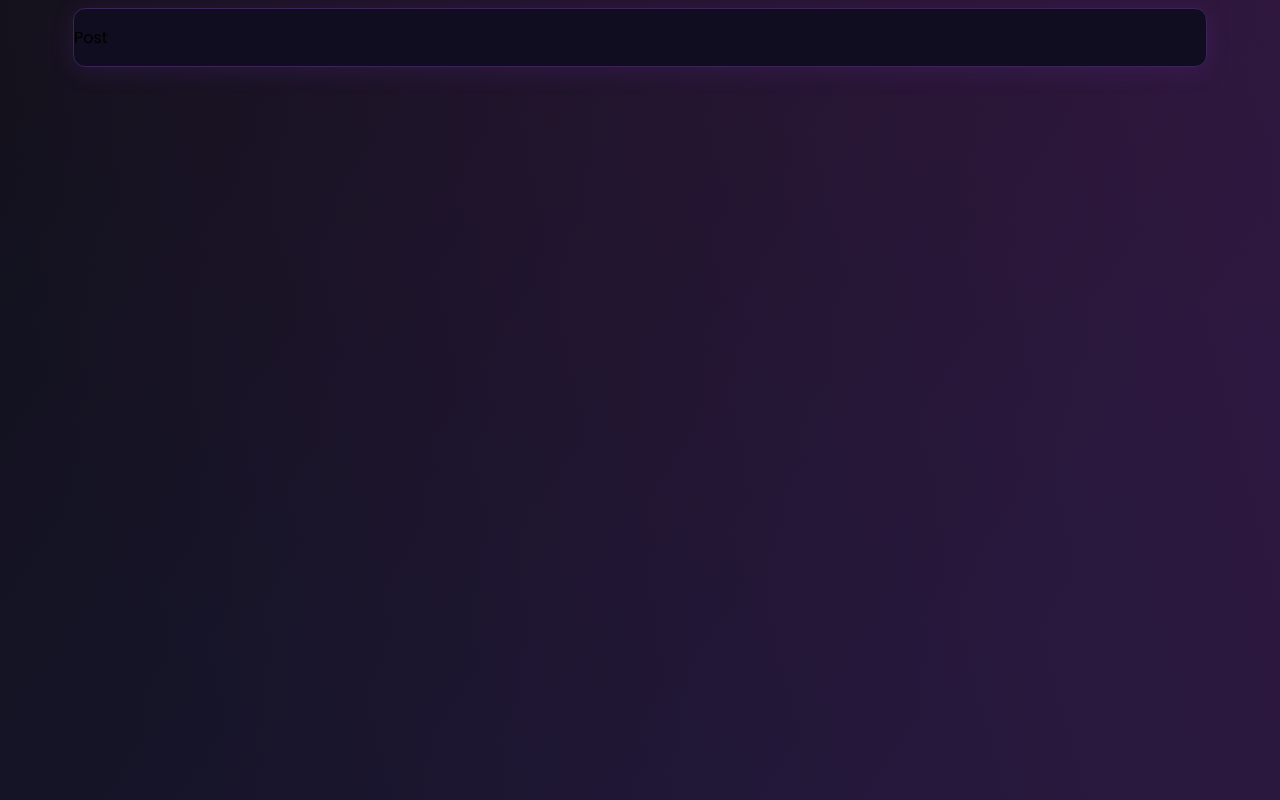
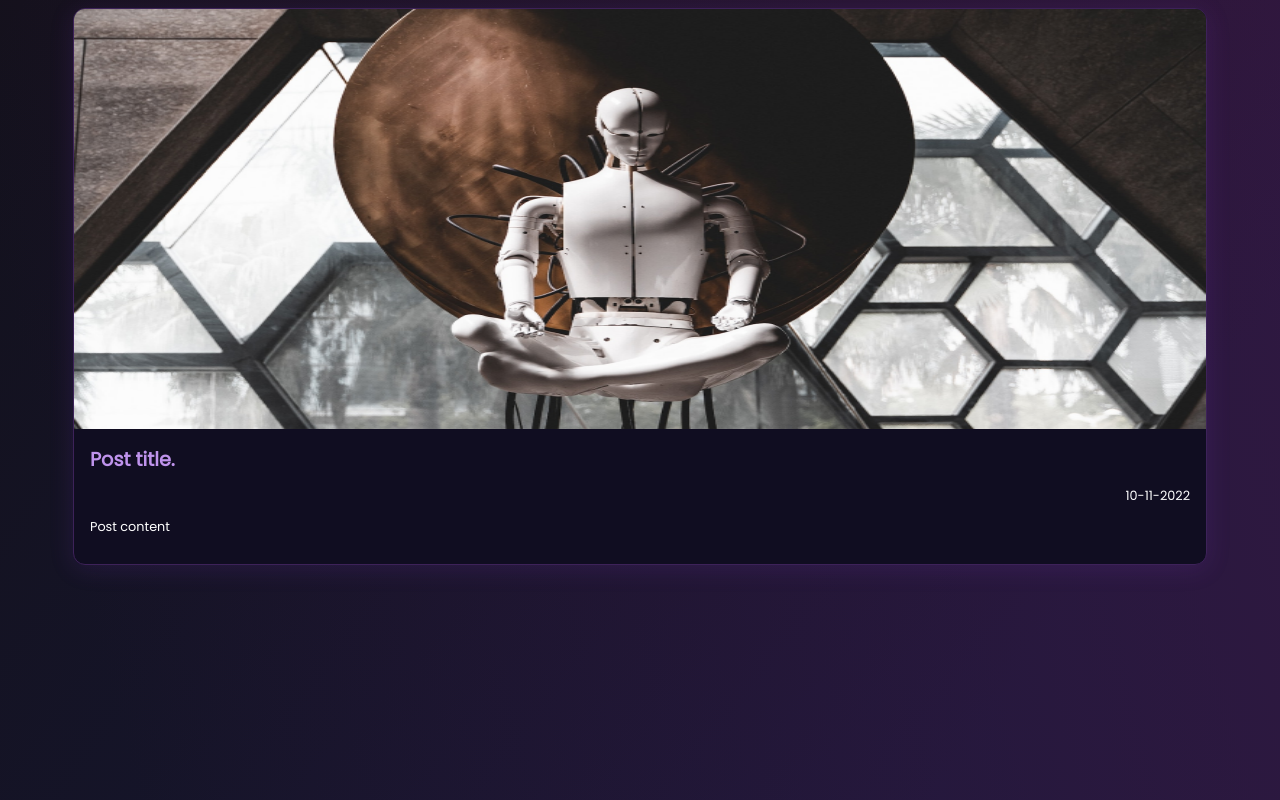
Before and after one commit to MarcinFilipek/my-website, a Next.js app: page /posts/1 in a window 1280 px wide. Built offline with nearby package versions, Linux system fonts and the light colour scheme.

Commit message:
styled post page, test image

```diff
--- a/components/Post/Post.js
+++ b/components/Post/Post.js
@@ -1,7 +1,14 @@
+import Image from "next/image";
 import styles from "./Post.module.scss";
+import art from "./images/2.png";
 
 export const Post = () => (
   <div className={styles.container}>
-    <p>Post</p>
+    <Image src={art} alt="Post image" width={782} />
+    <div className={styles.content}>
+      <span className={styles.title}>Post title.</span>
+      <p className={styles.date}>10-11-2022</p>
+      <p className={styles.paragraph}>Post content</p>
+    </div>
   </div>
 );
--- a/components/Post/Post.module.scss
+++ b/components/Post/Post.module.scss
@@ -6,4 +6,32 @@
   background: $fill;
   border-radius: 12px;
   box-shadow: $shadow;
+  display: flex;
+  flex-direction: column;
+  overflow: hidden;
 }
+
+.content {
+  width: 100%;
+  padding: 16px;
+}
+
+.title {
+  color: $header;
+  font-weight: 600;
+  font-size: 1.2rem;
+}
+
+.date {
+  width: 100%;
+  text-align: right;
+  color: $body1;
+  font-weight: 200;
+  font-size: 0.8rem;
+}
+
+.paragraph {
+  color: $body1;
+  font-weight: 200;
+  font-size: 0.8rem;
+}
--- a/components/PostWidget/PostWidget.module.scss
+++ b/components/PostWidget/PostWidget.module.scss
@@ -3,7 +3,7 @@
 .container {
   width: 100%;
   background: $fill;
-  border: 1px solid $border;
+  border: $border;
   box-shadow: $shadow;
   border-radius: 12px;
   display: flex;
```
Also changed, not shown: components/Post/images/2.png (added), 1 other file (tests, documents, lock files or other folders).
